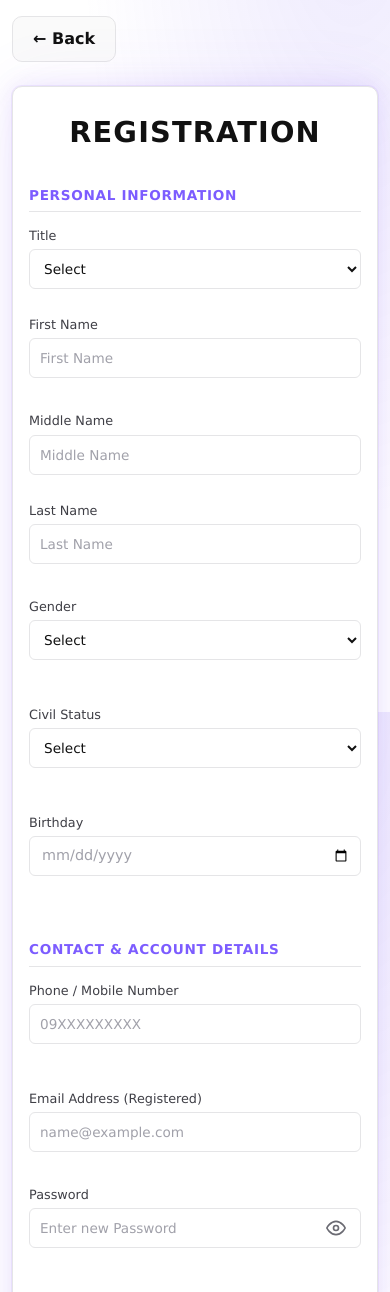
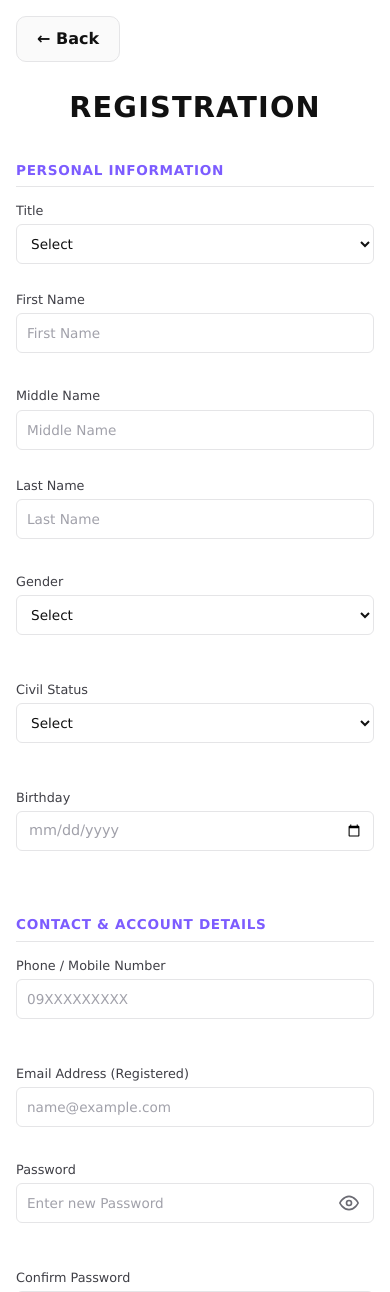
Before and after one commit to jbinalingbing-del/barangaygo, a PHP site: page /registration.php in a window 390 px wide. Shown: the part 132-1424 px from the top of the page. Run offline with PHP 8.4, Linux system fonts and the light colour scheme; some libraries are stand-ins or nearby versions.

Commit message:
Remove card box and margins for true full screen registration page

```diff
--- a/registration.php
+++ b/registration.php
@@ -332,10 +332,16 @@ $v_email  = htmlspecialchars($_POST["email"]    ?? "", ENT_QUOTES);
     margin-top: 3px;
     line-height: 1;
 }
-/* COMMENT: Malawak na registration layout — totoong full screen width sa desktop at responsive sa mobile/tablet */
+/* COMMENT: Full Screen Registration layout — Inalis ang lumulutang na kahon (card border at shadow) para maging totoong full screen edge-to-edge ang buong page */
+body,
+.frame.full,
 .reg-page-main,
 .page-main.top.reg-page-main {
-    padding: 24px 28px 48px !important;
+    background: #ffffff !important;
+}
+.reg-page-main,
+.page-main.top.reg-page-main {
+    padding: 24px 48px 60px !important;
     width: 100% !important;
     max-width: 100% !important;
     box-sizing: border-box !important;
@@ -349,21 +355,22 @@ $v_email  = htmlspecialchars($_POST["email"]    ?? "", ENT_QUOTES);
     margin: 0 !important;
     align-self: stretch !important;
 }
+/* Inalis ang kahon/card styling: walang border, walang shadow, walang background para sakop ang buong screen */
 .reg-wide .form-box,
 .frame.full .request.reg-wide .form-box {
     width: 100% !important;
     max-width: 100% !important;
-    padding: 40px 48px;
+    padding: 0 !important;
+    background: transparent !important;
+    border: none !important;
+    box-shadow: none !important;
+    border-radius: 0 !important;
     box-sizing: border-box;
 }
 @media (max-width: 768px) {
     .reg-page-main,
     .page-main.top.reg-page-main {
-        padding: 16px 12px 32px !important;
-    }
-    .reg-wide .form-box,
-    .frame.full .request.reg-wide .form-box {
-        padding: 24px 16px !important;
+        padding: 16px 16px 36px !important;
     }
 }
 .reg-wide .row.two {
```
